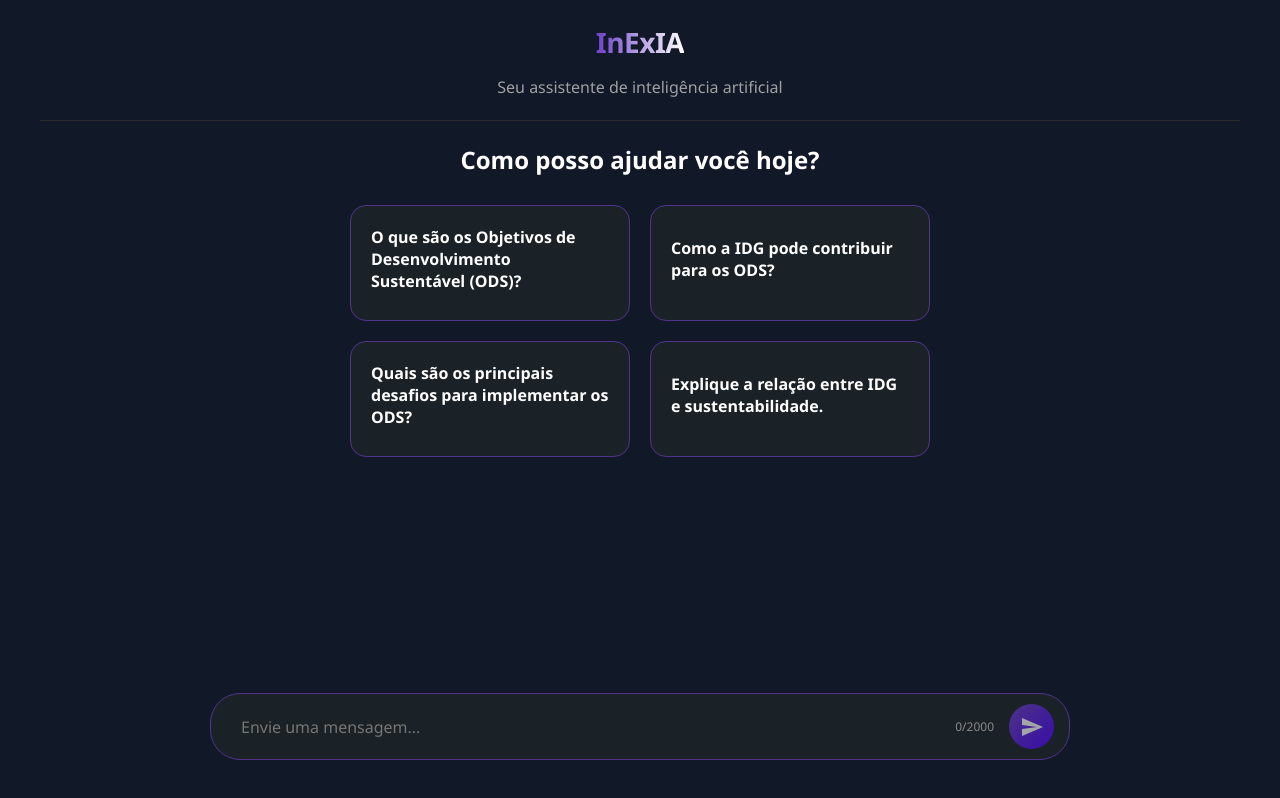
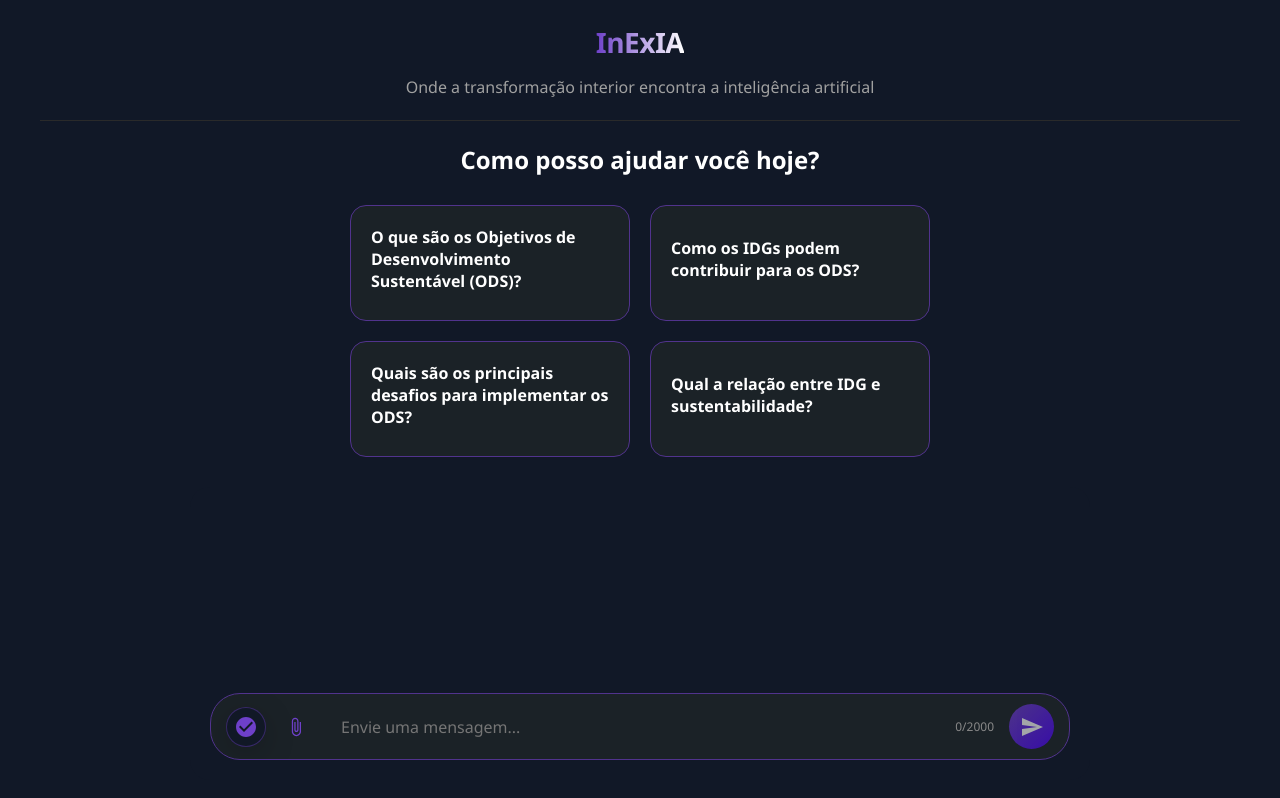
Before and after one commit to Konvex-Jr/Inex_Frontend, a React (Create React App) app: page / in a window 1280 px wide. Built offline with nearby package versions, Linux system fonts and the light colour scheme.

Commit message:
Add o botao de anexo e de Mentor Reflexivo

```diff
--- a/package.json
+++ b/package.json
@@ -7,6 +7,7 @@
     "@testing-library/jest-dom": "^6.6.3",
     "@testing-library/react": "^16.3.0",
     "@testing-library/user-event": "^13.5.0",
+    "axios": "^1.11.0",
     "cra-template": "1.3.0",
     "dompurify": "^3.2.6",
     "marked": "^15.0.12",
--- a/src/App.js
+++ b/src/App.js
@@ -22,7 +22,7 @@ function App() {
         <div className="logo-container">
           <h1>InExIA</h1>
         </div>
-        <p className="subtitle">Seu assistente de inteligência artificial</p>
+        <p className="subtitle">Onde a transformação interior encontra a inteligência artificial</p>
       </header>
 
       <main className="app-main">
@@ -41,10 +41,10 @@ function App() {
               <button
                 className="question-card"
                 onClick={() =>
-                  handleQuestionClick("Como a IDG pode contribuir para os ODS?")
+                  handleQuestionClick("Como os IDGs podem contribuir para os ODS?")
                 }
               >
-                <strong>Como a IDG pode contribuir para os ODS?</strong>
+                <strong>Como os IDGs podem contribuir para os ODS?</strong>
               </button>
               <button
                 className="question-card"
@@ -57,10 +57,10 @@ function App() {
               <button
                 className="question-card"
                 onClick={() =>
-                  handleQuestionClick("Explique a relação entre IDG e sustentabilidade.")
+                  handleQuestionClick("Qual a relação entre IDG e sustentabilidade?")
                 }
               >
-                <strong>Explique a relação entre IDG e sustentabilidade.</strong>
+                <strong>Qual a relação entre IDG e sustentabilidade?</strong>
               </button>
             </div>
           </div>
--- a/src/components/Chat/Chat.css
+++ b/src/components/Chat/Chat.css
@@ -8,6 +8,112 @@
   max-width: 900px;
   margin: 0 auto;
   width: 100%;
+}
+
+.mentor-switch-container {
+  padding: 20px 20px 15px;
+  background-color: rgb(27 34 39 / var(--tw-bg-opacity, 1));
+  border-bottom: 1px solid #51338d;
+}
+
+.mentor-icon-button {
+  background: rgba(17, 24, 39, 0.9);
+  border: 1px solid rgba(110, 64, 201, 0.4);
+  border-radius: 50%;
+  width: 40px;
+  height: 40px;
+  display: flex;
+  align-items: center;
+  justify-content: center;
+  cursor: pointer;
+  transition: all 0.3s ease;
+  color: #6e40c9;
+  backdrop-filter: blur(15px);
+  box-shadow: 0 8px 32px rgba(0, 0, 0, 0.2);
+  position: relative;
+  margin-right: 10px;
+  flex-shrink: 0;
+}
+
+.mentor-icon-button::before {
+  content: attr(data-tooltip);
+  position: absolute;
+  left: 50px;
+  top: 50%;
+  transform: translateY(-50%) translateX(10px);
+  background: rgba(17, 24, 39, 0.95);
+  color: #ffffff;
+  padding: 12px 16px;
+  border-radius: 10px;
+  font-size: 14px;
+  font-weight: 500;
+  white-space: nowrap;
+  opacity: 0;
+  visibility: hidden;
+  transition: all 0.3s ease;
+  backdrop-filter: blur(10px);
+  border: 1px solid rgba(110, 64, 201, 0.3);
+  box-shadow: 0 4px 20px rgba(0, 0, 0, 0.3);
+  z-index: 1001;
+  pointer-events: none;
+  min-width: max-content;
+}
+
+.mentor-icon-button::after {
+  content: '';
+  position: absolute;
+  left: 45px;
+  top: 50%;
+  transform: translateY(-50%) translateX(10px);
+  border: 6px solid transparent;
+  border-right-color: rgba(17, 24, 39, 0.95);
+  opacity: 0;
+  visibility: hidden;
+  transition: all 0.3s ease;
+  z-index: 1001;
+  pointer-events: none;
+}
+
+.mentor-icon-button:hover::before,
+.mentor-icon-button:hover::after {
+  opacity: 1;
+  visibility: visible;
+  transform: translateY(-50%) translateX(0);
+}
+
+.mentor-icon-button:hover {
+  background: rgba(17, 24, 39, 0.95);
+  border-color: rgba(110, 64, 201, 0.6);
+  color: #8b5cf6;
+  transform: translateY(-2px) scale(1.05);
+  box-shadow: 0 12px 40px rgba(0, 0, 0, 0.3);
+}
+
+.mentor-icon-button:active {
+  transform: translateY(0) scale(0.95);
+}
+
+.mentor-icon-button svg {
+  transition: all 0.3s ease;
+}
+
+.mentor-icon-button:hover svg {
+  transform: rotate(180deg);
+}
+
+.mentor-icon-button svg {
+  animation: iconFadeIn 0.3s ease-in-out;
+}
+
+@keyframes iconFadeIn {
+  from {
+    opacity: 0;
+    transform: scale(0.8) rotate(-90deg);
+  }
+  to {
+    opacity: 1;
+    transform: scale(1) rotate(0deg);
+  }
 }
 
 .chat-messages {
@@ -40,6 +146,32 @@
   max-height: 200px;
   overflow: hidden;
   transition: all 0.3s ease;
+  flex-wrap: wrap;
+}
+
+.file-attach-button {
+  background: transparent;
+  border: none;
+  color: #6e40c9;
+  width: 40px;
+  height: 40px;
+  display: flex;
+  align-items: center;
+  justify-content: center;
+  cursor: pointer;
+  transition: all 0.2s ease;
+  border-radius: 50%;
+  margin-right: 10px;
+  flex-shrink: 0;
+}
+
+.file-attach-button:hover {
+  background-color: rgba(110, 64, 201, 0.1);
+  color: #8b5cf6;
+}
+
+.file-attach-button:active {
+  transform: scale(0.95);
 }
 
 .chat-input {
@@ -57,6 +189,7 @@
   line-height: 1.5;
   transition: all 0.3s ease;
   box-sizing: border-box;
+  min-width: 0;
 }
 
 .chat-input.scrollable {
@@ -144,7 +277,15 @@
 .token-counter {
   color: #888;
   font-size: 12px;
-  padding: 0 10px;
+  padding: 0;
+  white-space: nowrap;
+}
+
+.input-controls {
+  display: flex;
+  align-items: center;
+  gap: 10px;
+  flex-shrink: 0;
 }
 
 .cancel-button {
@@ -163,6 +304,56 @@
   padding-bottom: 4px;
 }
 
+.selected-files {
+  width: 100%;
+  margin-top: 10px;
+  display: flex;
+  flex-wrap: wrap;
+  gap: 8px;
+}
+
+.file-item {
+  display: flex;
+  align-items: center;
+  background-color: rgba(110, 64, 201, 0.1);
+  border: 1px solid #51338d;
+  border-radius: 20px;
+  padding: 6px 12px;
+  font-size: 14px;
+  color: #e2e8f0;
+  max-width: 200px;
+}
+
+.file-name {
+  white-space: nowrap;
+  overflow: hidden;
+  text-overflow: ellipsis;
+  margin-right: 8px;
+  flex: 1;
+}
+
+.remove-file-button {
+  background: none;
+  border: none;
+  color: #ef4444;
+  cursor: pointer;
+  font-size: 18px;
+  font-weight: bold;
+  padding: 0;
+  width: 20px;
+  height: 20px;
+  display: flex;
+  align-items: center;
+  justify-content: center;
+  border-radius: 50%;
+  transition: all 0.2s ease;
+}
+
+.remove-file-button:hover {
+  background-color: rgba(239, 68, 68, 0.1);
+  color: #f87171;
+}
+
 @media (max-width: 768px) {
   .message {
     max-width: 90%;
@@ -171,4 +362,26 @@
   .chat-input-form {
     margin: 10px;
   }
+
+  .mentor-icon-button {
+    width: 45px;
+    height: 45px;
+  }
+
+  .mentor-icon-button svg {
+    width: 20px;
+    height: 20px;
+  }
+
+  .mentor-icon-button::before {
+    left: 45px;
+    font-size: 13px;
+    padding: 10px 14px;
+    border-radius: 8px;
+  }
+
+  .mentor-icon-button::after {
+    left: 40px;
+    border-width: 5px;
+  }
 }
--- a/src/components/Chat/Chat.jsx
+++ b/src/components/Chat/Chat.jsx
@@ -14,9 +14,12 @@ const Chat = forwardRef(({ showWelcome, setShowWelcome }, ref) => {
   const [input, setInput] = useState("");
   const [isLoading, setIsLoading] = useState(false);
   const [typingMessage, setTypingMessage] = useState(null);
+  const [selectedFiles, setSelectedFiles] = useState([]);
+  const [mentorType, setMentorType] = useState("generativo"); // "generativo" ou "reflexivo"
 
   const messagesEndRef = useRef(null);
   const textareaRef = useRef(null);
+  const fileInputRef = useRef(null);
   const cancelTypingRef = useRef(false);
 
   useImperativeHandle(ref, () => ({
@@ -128,7 +131,21 @@ const Chat = forwardRef(({ showWelcome, setShowWelcome }, ref) => {
     }
   };
 
+  const handleFileSelect = (e) => {
+    const files = Array.from(e.target.files);
+    setSelectedFiles(prev => [...prev, ...files]);
+  };
+
+  const removeFile = (index) => {
+    setSelectedFiles(prev => prev.filter((_, i) => i !== index));
+  };
+
+  const openFileSelector = () => {
+    fileInputRef.current?.click();
+  };
+
   return (
+    <>
       <div className="chat-container">
         <div className="chat-messages">
           {messages.length === 0 && !showWelcome ? (
@@ -149,6 +166,61 @@ const Chat = forwardRef(({ showWelcome, setShowWelcome }, ref) => {
         </div>
 
         <form onSubmit={handleSubmit} className="chat-input-form">
+          <button
+            type="button"
+            className="mentor-icon-button"
+            onClick={() => setMentorType(prev => prev === "generativo" ? "reflexivo" : "generativo")}
+            title={`Mentor ${mentorType === "generativo" ? "Generativo" : "Reflexivo"} - Clique para alternar`}
+            data-tooltip={`Mentor ${mentorType === "generativo" ? "Generativo" : "Reflexivo"}`}
+          >
+            {mentorType === "generativo" ? (
+              <svg
+                xmlns="http://www.w3.org/2000/svg"
+                viewBox="0 0 24 24"
+                width="24"
+                height="24"
+                fill="currentColor"
+              >
+                <path d="M12 2C6.48 2 2 6.48 2 12s4.48 10 10 10 10-4.48 10-10S17.52 2 12 2zm-2 15l-5-5 1.41-1.41L10 14.17l7.59-7.59L19 8l-9 9z"/>
+              </svg>
+            ) : (
+              <svg
+                xmlns="http://www.w3.org/2000/svg"
+                viewBox="0 0 24 24"
+                width="24"
+                height="24"
+                fill="currentColor"
+              >
+                <path d="M9.5 3A6.5 6.5 0 0 1 16 9.5c0 1.61-.59 3.09-1.56 4.23l.27.27h.79l5 5-1.5 1.5-5-5v-.79l-.27-.27A6.516 6.516 0 0 1 9.5 16 6.5 6.5 0 0 1 3 9.5 6.5 6.5 0 0 1 9.5 3m0 2C7 5 5 7 5 9.5S7 14 9.5 14 14 12 14 9.5 12 5 9.5 5z"/>
+              </svg>
+            )}
+          </button>
+
+          <button
+            type="button"
+            className="file-attach-button"
+            onClick={openFileSelector}
+            title="Anexar arquivo"
+          >
+            <svg
+              xmlns="http://www.w3.org/2000/svg"
+              viewBox="0 0 24 24"
+              width="20"
+              height="20"
+              fill="currentColor"
+            >
+              <path d="M16.5 6v11.5c0 2.21-1.79 4-4 4s-4-1.79-4-4V5c0-1.38 1.12-2.5 2.5-2.5s2.5 1.12 2.5 2.5v10.5c0 .55-.45 1-1 1s-1-.45-1-1V6H10v9.5c0 1.38 1.12 2.5 2.5 2.5s2.5-1.12 2.5-2.5V5c0-2.21-1.79-4-4-4S7 2.79 7 5v12.5c0 3.04 2.46 5.5 5.5 5.5s5.5-2.46 5.5-5.5V6h-1.5z"/>
+            </svg>
+          </button>
+
+          <input
+            ref={fileInputRef}
+            type="file"
+            multiple
+            onChange={handleFileSelect}
+            style={{ display: 'none' }}
+          />
+
           <textarea
             ref={textareaRef}
             value={input}
@@ -161,6 +233,8 @@ const Chat = forwardRef(({ showWelcome, setShowWelcome }, ref) => {
             disabled={isLoading}
             rows={1}
           />
+
+          <div className="input-controls">
             <div className="token-counter">{input.length}/2000</div>
 
             {typingMessage ? (
@@ -196,8 +270,28 @@ const Chat = forwardRef(({ showWelcome, setShowWelcome }, ref) => {
                 )}
               </button>
             )}
+          </div>
+
+          {selectedFiles.length > 0 && (
+            <div className="selected-files">
+              {selectedFiles.map((file, index) => (
+                <div key={index} className="file-item">
+                  <span className="file-name">{file.name}</span>
+                  <button
+                    type="button"
+                    className="remove-file-button"
+                    onClick={() => removeFile(index)}
+                    title="Remover arquivo"
+                  >
+                    ×
+                  </button>
+                </div>
+              ))}
+            </div>
+          )}
         </form>
       </div>
+    </>
   );
 });
 
```
Also changed, not shown: 1 other file (tests, documents, lock files or other folders). Lines whose indentation alone changed are shown as unchanged.
